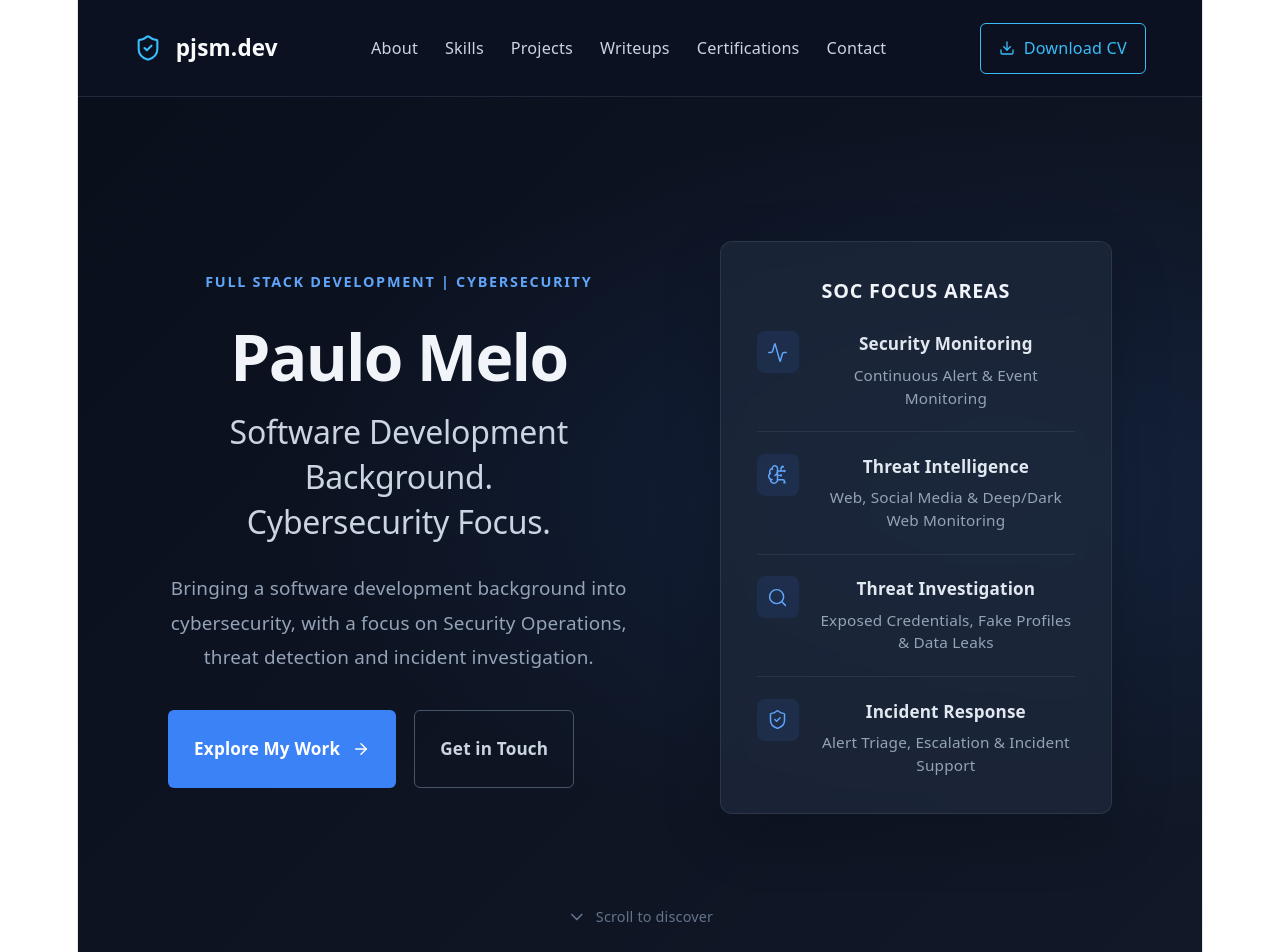
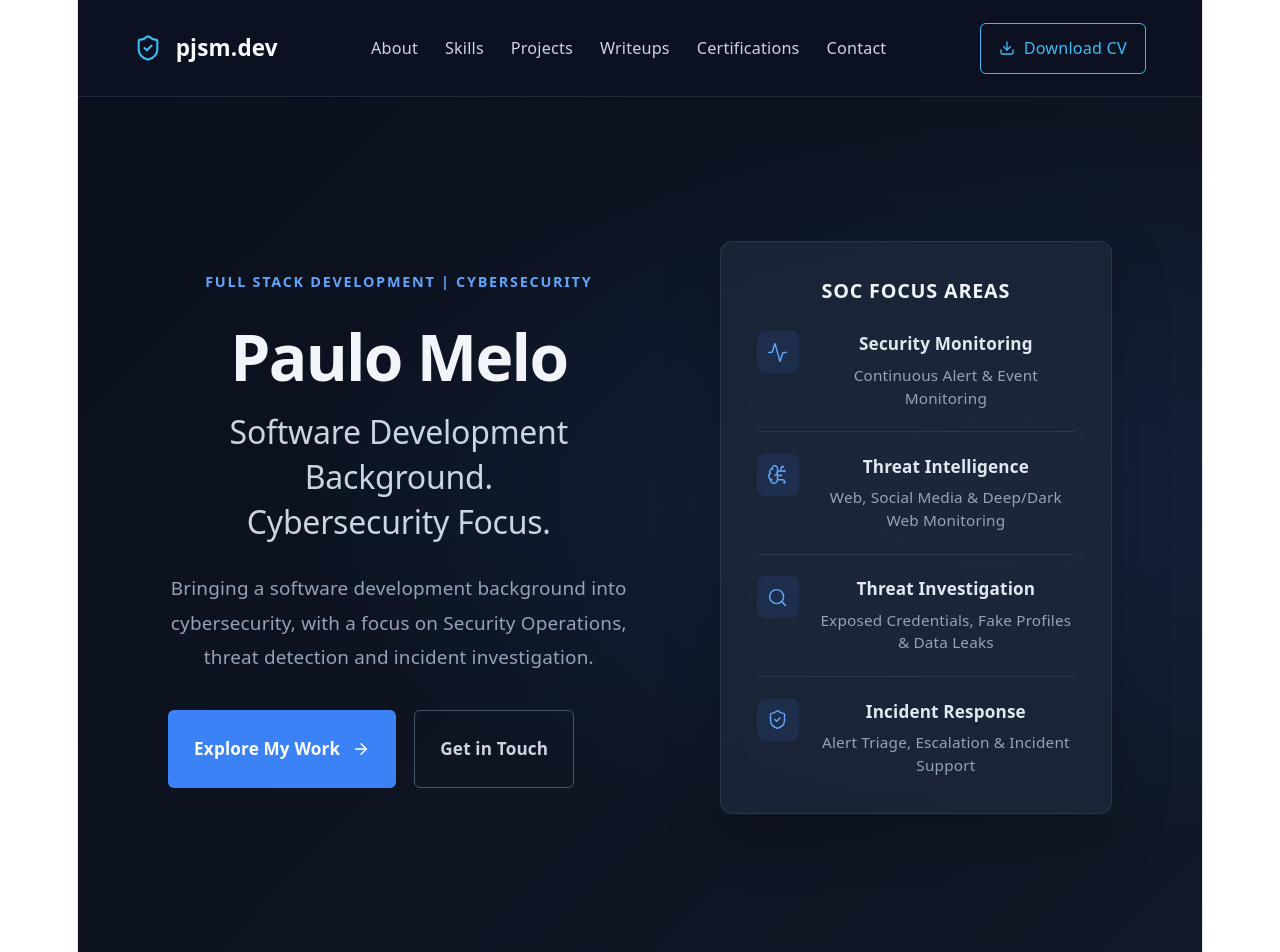
Before and after one commit to pjsmdev/pjsmdev.github.io, a React (Vite) app: page / in a window 1280 px wide. Shown: the top 952 px of the page. Built offline with nearby package versions, Linux system fonts and the light colour scheme.

Commit message:
refactor: remove hero scroll indicator

```diff
--- a/src/sections/Hero.tsx
+++ b/src/sections/Hero.tsx
@@ -6,7 +6,6 @@ import {
   Search,
   ShieldCheck,
   ArrowRight,
-  ChevronDown,
 } from 'lucide-react'
 
 const focusAreas = [
@@ -91,10 +90,6 @@ const Hero = () => {
         </div>
       </div>
 
-      <a href="#about" className="hero-scroll" aria-label="Scroll to About">
-        <ChevronDown size={20} />
-        <span>Scroll to discover</span>
-      </a>
     </section>
   )
 }
--- a/src/styles/Hero.css
+++ b/src/styles/Hero.css
@@ -183,26 +183,6 @@
   line-height: 1.5;
 }
 
-/* Scroll indicator */
-
-.hero-scroll {
-  position: absolute;
-  bottom: 1.5rem;
-  left: 50%;
-  display: flex;
-  align-items: center;
-  gap: 0.5rem;
-  color: #64748b;
-  font-size: 0.8rem;
-  text-decoration: none;
-  transform: translateX(-50%);
-  transition: color 0.2s ease;
-}
-
-.hero-scroll:hover {
-  color: #60a5fa;
-}
-
 /* Responsive layout */
 
 @media (max-width: 1000px) {
```
